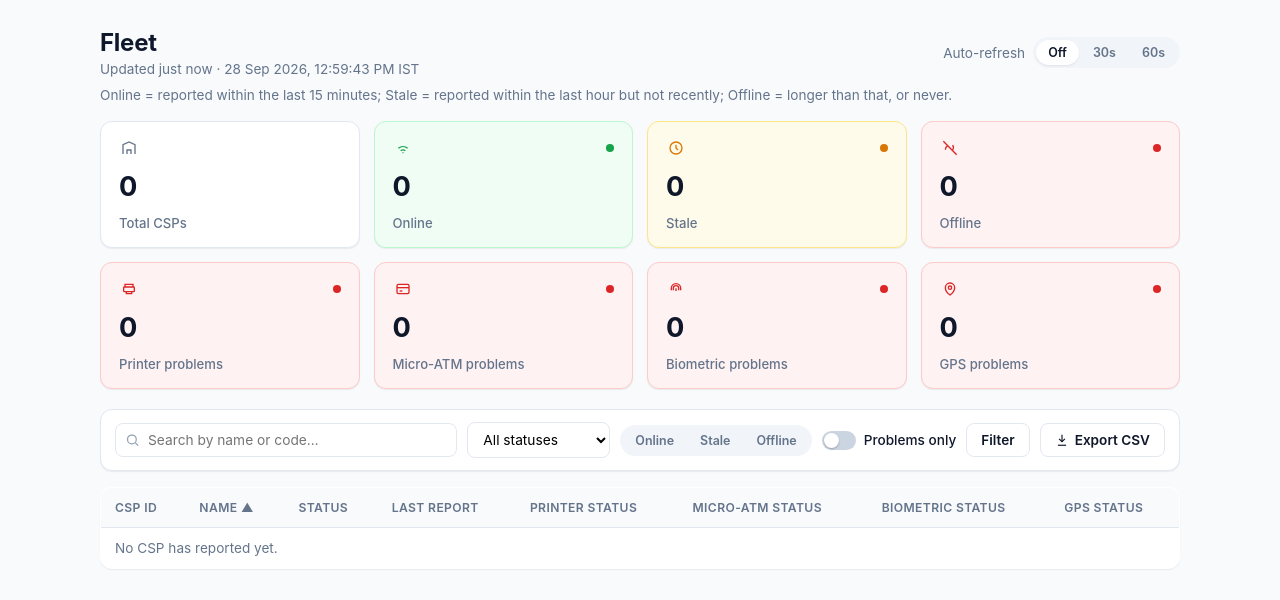
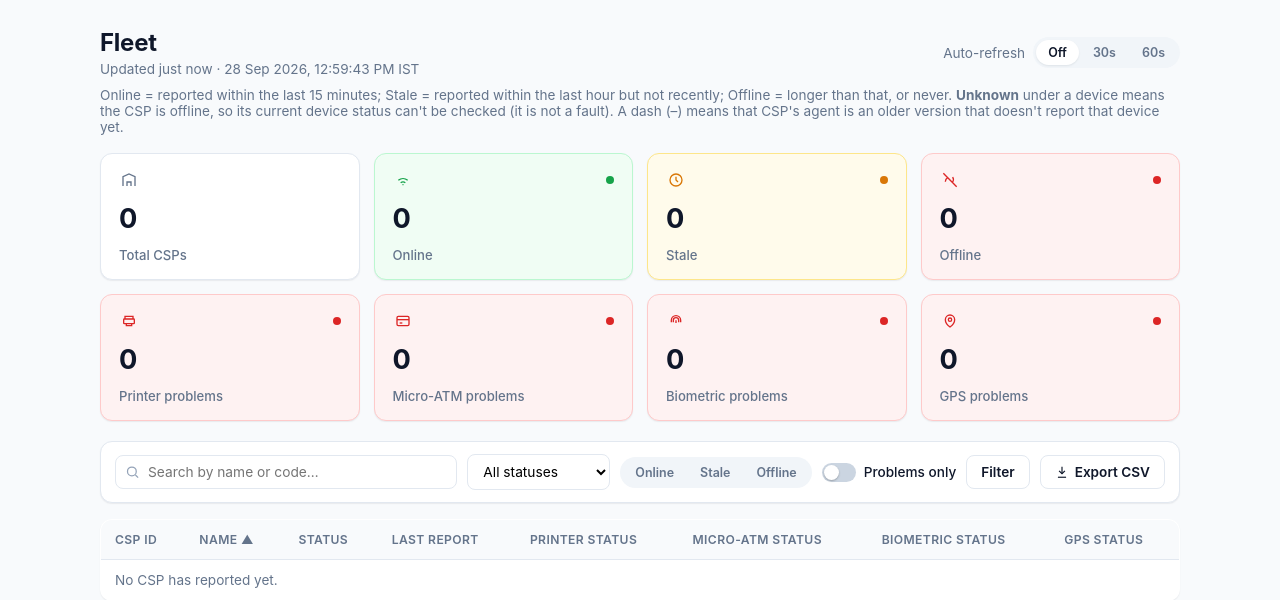
Before and after one commit to thakurnischay/csp-monitor-device-agent, a Flask app: page / in a window 1280 px wide. Shown: the part 56-656 px from the top of the page. Run offline with Flask 3, Linux system fonts and the light colour scheme; the visitor is signed in with stand-in values (Sample User, id 1); data that the repository does not hold is empty.

Commit message:
Explain Unknown device status on the fleet dashboard (CSP offline label + legend)
Co-Authored-By: Claude Sonnet 5.5 <noreply@anthropic.com>

```diff
--- a/server/templates/fleet.html
+++ b/server/templates/fleet.html
@@ -5,7 +5,7 @@
   {% set configured = c[dev ~ '_configured'] %}
   {% set ok = c[dev ~ '_ok'] %}
   {% if not c.new_devices_reported %}<span class="note" title="This CSP's agent is an older version that doesn't report this device yet - update the agent">&ndash;</span>
-  {% elif c.devices_unknown and configured %}<span class="badge badge-gray" title="CSP is offline - last reported: {{ 'OK' if ok else 'Problem' }}"><span class="dot"></span>Unknown</span>
+  {% elif c.devices_unknown and configured %}<span class="badge badge-gray" title="CSP is offline - last reported: {{ 'OK' if ok else 'Problem' }}"><span class="dot"></span>Unknown</span><div class="note" style="font-size:0.76rem;margin-top:3px">CSP offline</div>
   {% elif not configured %}<span class="badge badge-gray"><span class="dot"></span>Not set up</span>
   {% elif ok %}<span class="badge badge-green"><span class="dot"></span>OK</span>
   {% else %}<span class="badge badge-red"><span class="dot"></span>Problem</span>{% endif %}
@@ -26,7 +26,7 @@
     </div>
   </div>
 </div>
-<p class="note" style="margin-top:10px">Online = reported within the last {{ window }} minutes; Stale = reported within the last hour but not recently; Offline = longer than that, or never.</p>
+<p class="note" style="margin-top:10px">Online = reported within the last {{ window }} minutes; Stale = reported within the last hour but not recently; Offline = longer than that, or never. <strong>Unknown</strong> under a device means the CSP is offline, so its current device status can't be checked (it is not a fault). A dash (&ndash;) means that CSP's agent is an older version that doesn't report that device yet.</p>
 
 <div class="kpi-grid">
   <div class="kpi-card">
@@ -147,14 +147,14 @@
       </td>
       <td title="{{ c.last_seen | ist }}" class="note">{{ c.last_seen | relative_time }}</td>
       <td>
-        {% if c.devices_unknown and c.printer_configured %}<span class="badge badge-gray" title="CSP is offline - last reported: {{ 'OK' if c.printer_ok else 'Problem' }}"><span class="dot"></span>Unknown</span>
+        {% if c.devices_unknown and c.printer_configured %}<span class="badge badge-gray" title="CSP is offline - last reported: {{ 'OK' if c.printer_ok else 'Problem' }}"><span class="dot"></span>Unknown</span><div class="note" style="font-size:0.76rem;margin-top:3px">CSP offline</div>
         {% elif not c.printer_configured %}<span class="badge badge-gray"><span class="dot"></span>Not set up</span>
         {% elif c.printer_ok %}<span class="badge badge-green"><span class="dot"></span>OK</span>
         {% else %}<span class="badge badge-red"><span class="dot"></span>Problem</span>{% endif %}
         {% if c.printer_test_ran and not c.devices_unknown %}<div class="note" style="font-size:0.76rem;margin-top:3px">Test print: {% if c.printer_test_ok %}ok{% else %}problem{% endif %}</div>{% endif %}
       </td>
       <td>
-        {% if c.devices_unknown and c.microatm_configured %}<span class="badge badge-gray" title="CSP is offline - last reported: {{ 'OK' if c.microatm_ok else 'Problem' }}"><span class="dot"></span>Unknown</span>
+        {% if c.devices_unknown and c.microatm_configured %}<span class="badge badge-gray" title="CSP is offline - last reported: {{ 'OK' if c.microatm_ok else 'Problem' }}"><span class="dot"></span>Unknown</span><div class="note" style="font-size:0.76rem;margin-top:3px">CSP offline</div>
         {% elif not c.microatm_configured %}<span class="badge badge-gray"><span class="dot"></span>Not set up</span>
         {% elif c.microatm_ok %}<span class="badge badge-green"><span class="dot"></span>OK</span>
         {% else %}<span class="badge badge-red"><span class="dot"></span>Problem</span>{% endif %}
```
Also changed, not shown: server/tests/test_new_devices.py (+1 -1 lines).
